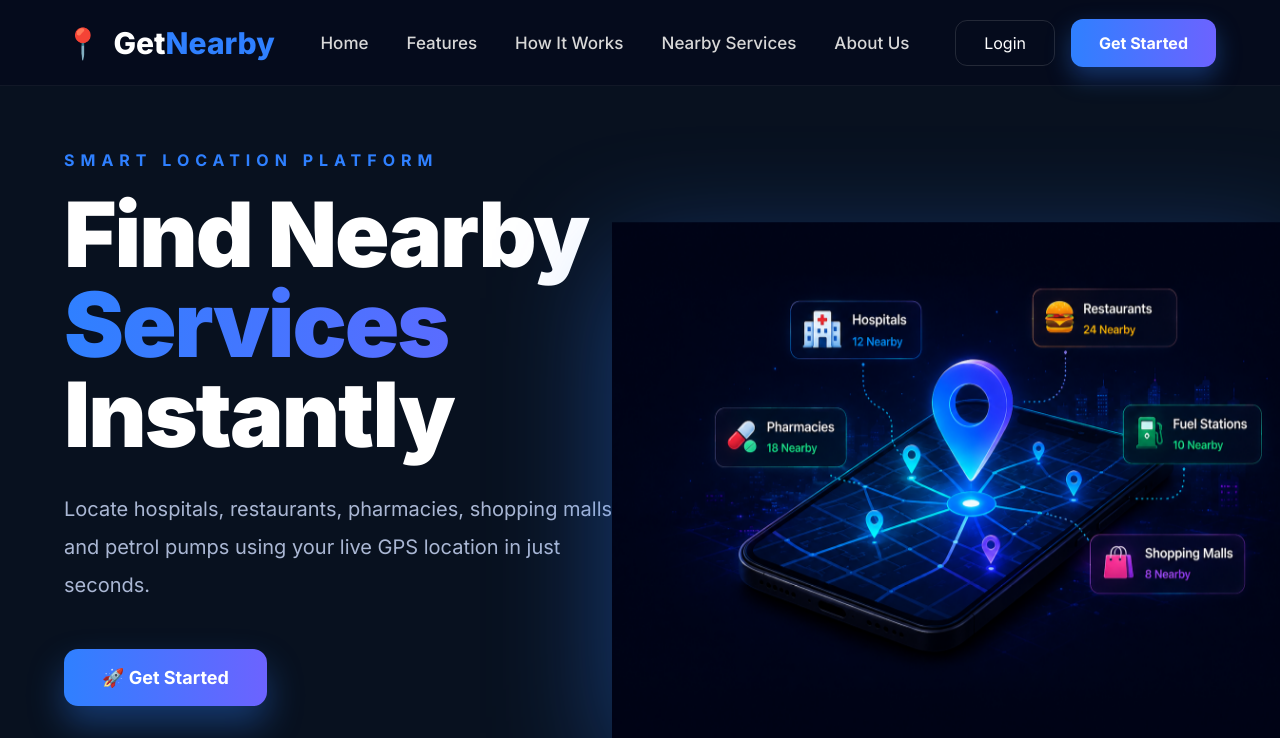
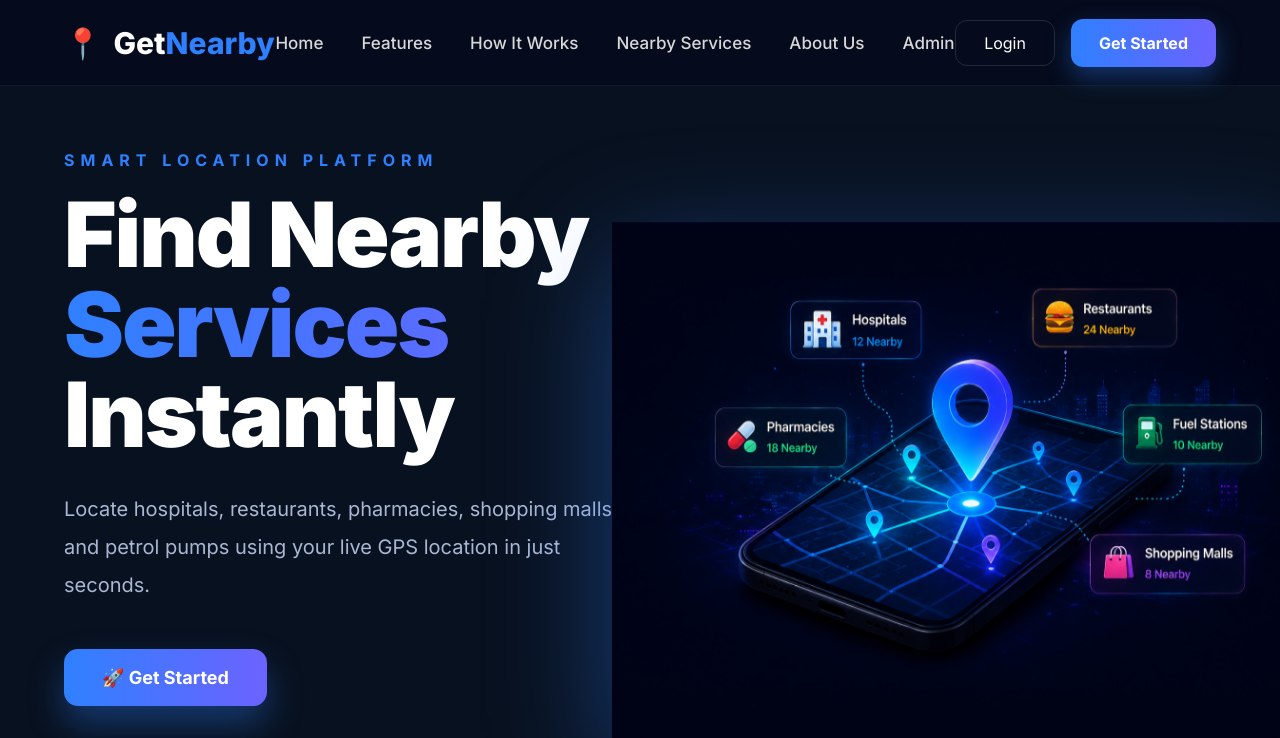
Before and after one commit to swapnil2006kadam-source/GET-NEARBY-SERVICE, a Flask app: page / in a window 1280 px wide. Shown: the top 738 px of the page. Run offline with Flask 3, Linux system fonts and the light colour scheme.

Commit message:
Added admin button back

```diff
--- a/templates/home.html
+++ b/templates/home.html
@@ -55,6 +55,8 @@ Get<span>Nearby
 <a href="/nearby">Nearby Services</a>
 
 <a href="#about">About Us</a>
+
+<a href="/admin-login">Admin</a>
 
 </div>
 
```
